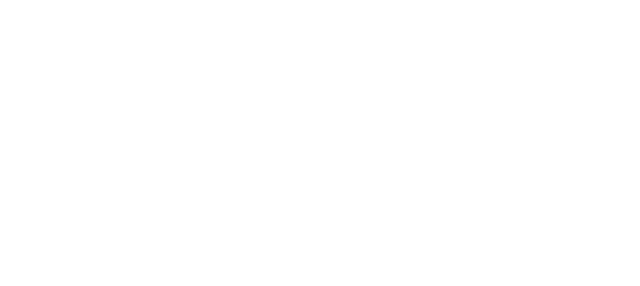
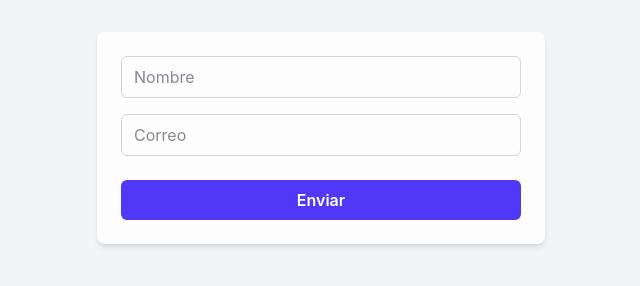
Before and after one commit to shini66/Clase18-MT, a website: page src/index.html in a window 1280 px wide. Shown: the whole page, without its empty margins (319-959 px from the left). Drawn offline with nearby package versions, Linux system fonts and the light colour scheme; files that its build step writes are made by us from their sources.

Commit message:
feat: Add contact form and body utility classes
Add Tailwind utility classes to the <body> for base layout and typography (bg, min-h-screen, antialiased, text color). Replace the placeholder contact section with a centered, styled contact form (Nombre, Correo, Enviar) using utility classes for spacing, borders, focus rings, colors, rounded corners, backdrop blur and shadow. Form action remains empty (no behavior changes); nav/services placeholders are unchanged.

```diff
--- a/src/index.html
+++ b/src/index.html
@@ -6,7 +6,7 @@
     <title>Document</title>
     <link href="./dist/style.css" rel="stylesheet">
 </head>
-<body>
+<body class="bg-gray-100 min-h-screen antialiased text-gray-900">
     <header>
         <nav>
             <!-- Contenido navegación -->
@@ -17,8 +17,12 @@
         <section>
             <!-- Contenido servicios -->
         </section>
-        <section>
-            <!-- Contenido contacto -->
+        <section class="max-w-md mx-auto bg-white/80 backdrop-blur-sm p-6 rounded-lg shadow-md my-8">
+            <form action="" class="flex flex-col gap-4">
+                <input type="text" placeholder="Nombre" class="border border-gray-300 rounded-md px-3 py-2 focus:outline-none focus:ring-2 focus:ring-indigo-500" />
+                <input type="email" placeholder="Correo" class="border border-gray-300 rounded-md px-3 py-2 focus:outline-none focus:ring-2 focus:ring-indigo-500" />
+                <button type="submit" class="mt-2 bg-indigo-600 text-white font-semibold py-2 rounded-md hover:bg-indigo-700 transition-colors">Enviar</button>
+            </form>
         </section>
     </main>
 </body>
```
